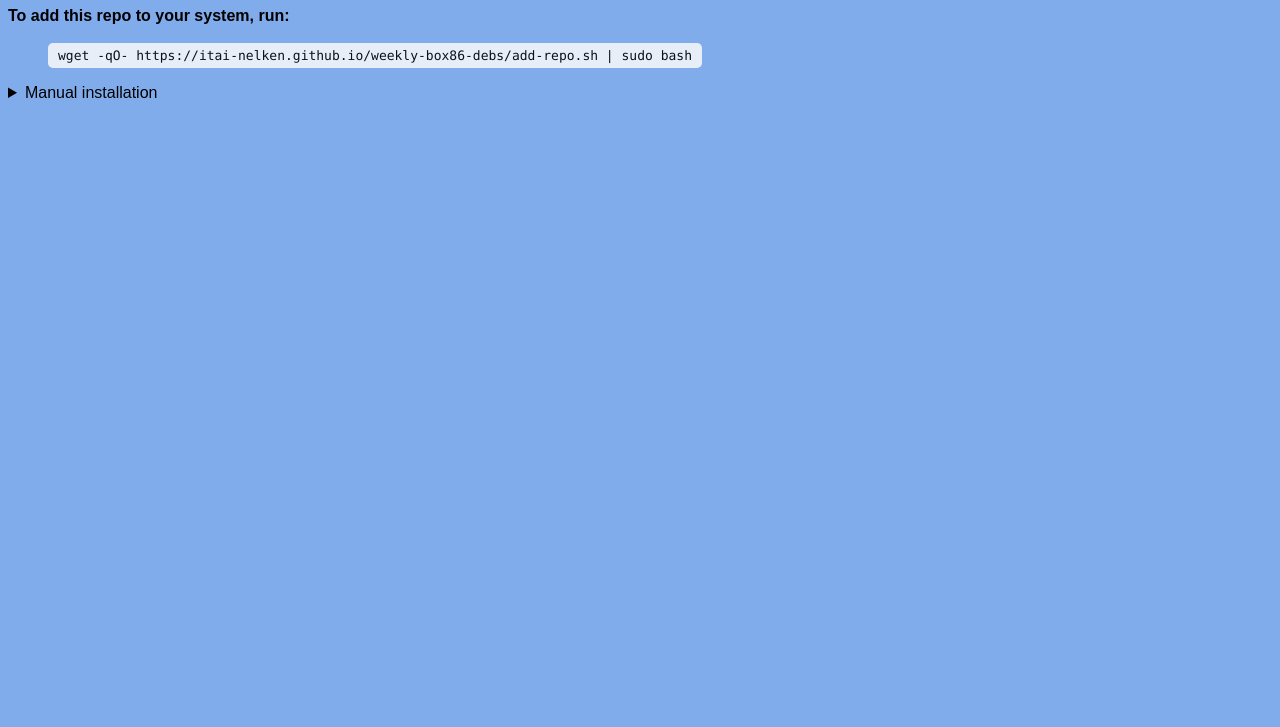
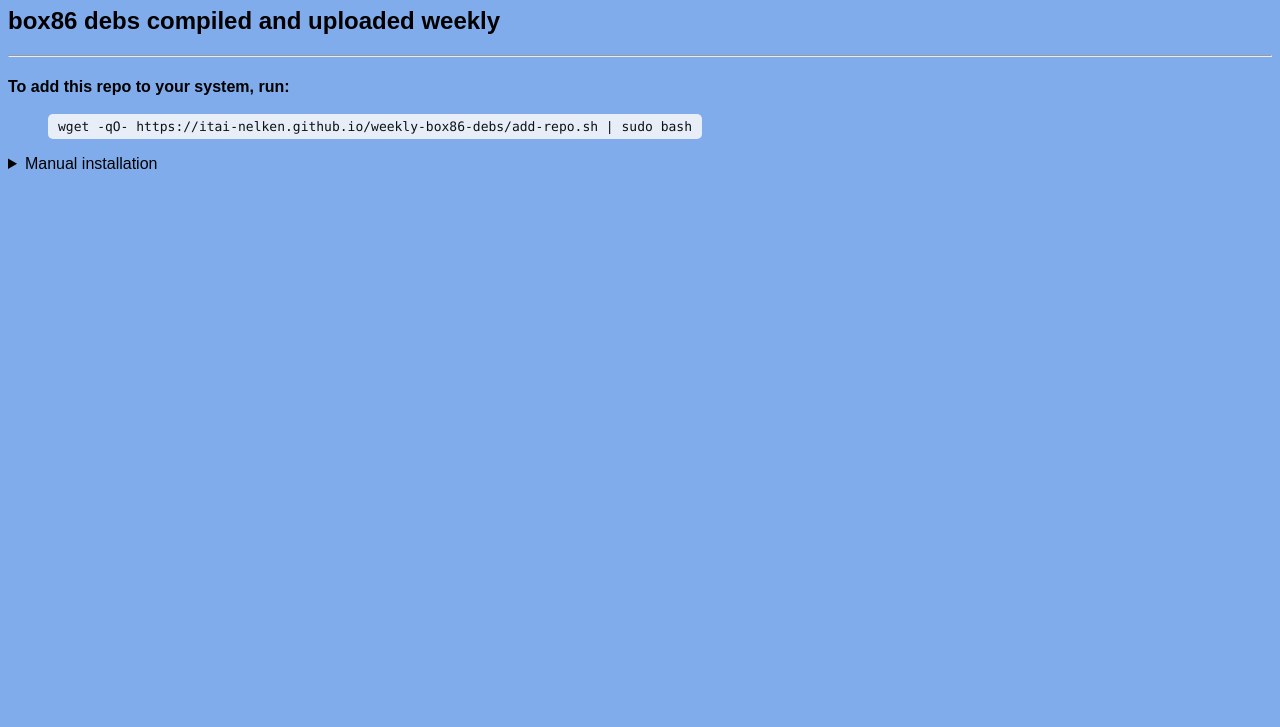
Before and after one commit to Itai-Nelken/weekly-box86-debs, a plain HTML site: page index.html in a window 1280 px wide. Shown: the part 73-800 px from the top of the page. Drawn offline with Linux system fonts and the light colour scheme.

Commit message:
Update index.html

```diff
--- a/index.html
+++ b/index.html
@@ -2,7 +2,7 @@
 <html lang="en"></html>
 <html>
  <head>
-  <title>Itai's apt repo</title>
+  <title>Itai's box86 apt repo</title>
   <meta charset="UTF-8">
   <meta name="viewport" content="width=device-width, initial-scale=1">
   <style>
@@ -33,6 +33,8 @@
  <body class="bodymargin">
 
   <h1>weekly box86 debs</h1>
+  <h2>box86 debs compiled and uploaded weekly</h2>
+  <hr>
   <h4>To add this repo to your system, run:</h4>
    <dd><kbd><span class="code">wget -qO- https://itai-nelken.github.io/weekly-box86-debs/add-repo.sh | sudo bash</span></kbd></dd>
    <br>
```
